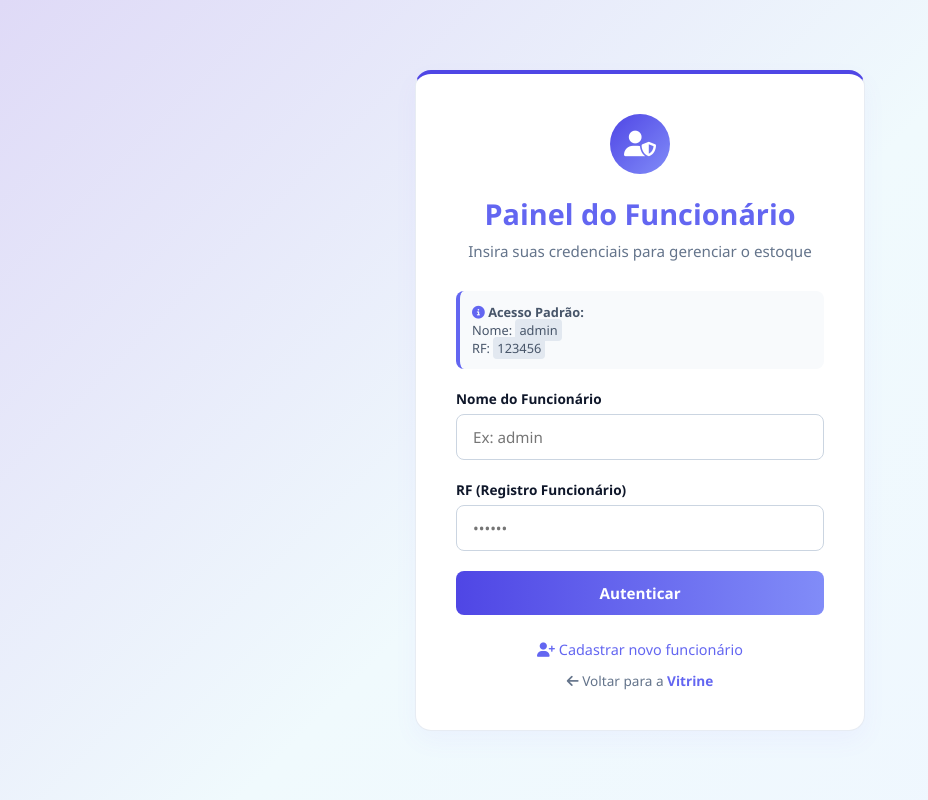
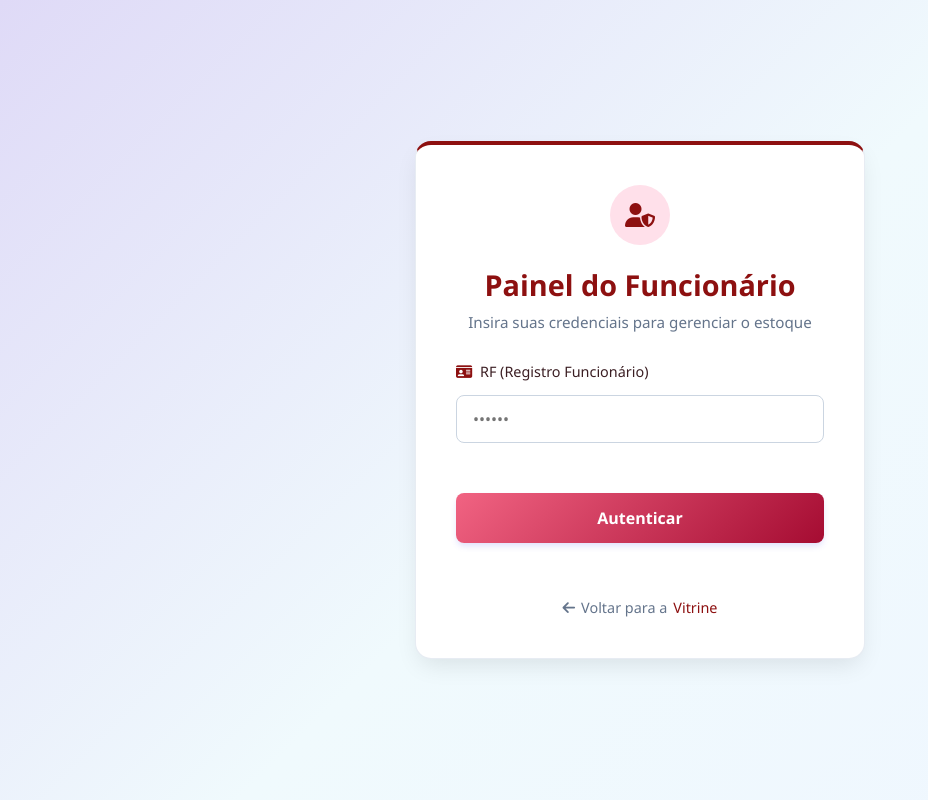
Before and after one commit to spidemyer/BookStorys, a PHP site: page /login_admin.php in a window 1280 px wide. Shown: the whole page, without its empty margins (0-928 px from the left). Run offline with PHP 8.4, Linux system fonts and the light colour scheme; some libraries are stand-ins or nearby versions.

Commit message:
ultimas correções

```diff
--- a/login_admin.php
+++ b/login_admin.php
@@ -2,37 +2,35 @@
 session_start();
 require_once 'conexao.php';
 
-// Se o funcionário já estiver logado, manda direto para o estoque
-if (isset($_SESSION['admin_logged']) && $_SESSION['admin_logged'] === true) {
-    header("Location: admin_estoque.php");
-    exit;
-}
-
 $erro = '';
 
-if ($_SERVER['REQUEST_METHOD'] == 'POST') {
-    $nome = trim($_POST['nome']);
-    $rf   = trim($_POST['rf']);
+if ($_SERVER['REQUEST_METHOD'] === 'POST') {
+    $rf = trim($_POST['rf'] ?? '');
 
+    if (!empty($rf)) {
         try {
-        // Busca o funcionário pelo registro físico (RF) e nome
-        $stmt = $conn->prepare("SELECT nome, rf FROM funcionarios WHERE nome = ? AND rf = ?");
-        $stmt->execute([$nome, $rf]);
-        $funcionario = $stmt->fetch();
+            // Busca o funcionário pelo Registro Geral (RF) no banco de dados
+            $stmt = $conn->prepare("SELECT id, nome FROM funcionarios WHERE rf = ?");
+            $stmt->execute([$rf]);
+            $funcionario = $stmt->fetch(PDO::FETCH_ASSOC);
 
             if ($funcionario) {
-            // Cria uma sessão exclusiva para o administrador
+                // Configura as variáveis de sessão administrativa
                 $_SESSION['admin_logged'] = true;
-            $_SESSION['user_nome']    = $funcionario['nome'];
-            $_SESSION['user_rf']      = $funcionario['rf'];
+                $_SESSION['user_id'] = $funcionario['id'];
+                $_SESSION['user_nome'] = $funcionario['nome'];
 
+                // Redireciona direto para o painel de gerenciamento
                 header("Location: admin_estoque.php");
                 exit;
             } else {
-            $erro = "Funcionário não encontrado ou RF incorreto.";
+                $erro = "RF inválido ou não cadastrado no sistema!";
             }
         } catch (PDOException $e) {
             $erro = "Erro no servidor: " . $e->getMessage();
+        }
+    } else {
+        $erro = "Por favor, digite o seu número de RF.";
     }
 }
 ?>
@@ -41,50 +39,45 @@ if ($_SERVER['REQUEST_METHOD'] == 'POST') {
 <head>
     <meta charset="UTF-8">
     <meta name="viewport" content="width=device-width, initial-scale=1.0">
-    <title>BookStorys - Login Administrativo</title>
+    <title>BookStorys - Login Funcionário</title>
     <link rel="stylesheet" href="css/style.css">
     <link rel="stylesheet" href="https://cdnjs.cloudflare.com/ajax/libs/font-awesome/6.4.0/css/all.min.css">
 </head>
-<body>
-    <div class="card-auth" style="border-top: 4px solid #4f46e5;">
-        <div class="logo-icon" style="background: linear-gradient(135deg, #4f46e5 0%, #818cf8 100%);">
+<body style="background-color: #f8fafc; display: flex; justify-content: center; align-items: center; min-height: 100vh; margin: 0; font-family: system-ui, -apple-system, sans-serif;">
+
+    <div class="card-auth" style="background: #ffffff; border-radius: 16px; padding: 40px; width: 100%; max-width: 450px; box-shadow: 0 10px 25px -5px rgba(0, 0, 0, 0.1); border-top: 4px solid #8d1010; box-sizing: border-box;">
+
+        <div class="logo-icon" style="background: #ffe0ea; color: #8d1010; width: 60px; height: 60px; border-radius: 50%; display: flex; align-items: center; justify-content: center; margin: 0 auto 20px auto; font-size: 1.5rem;">
             <i class="fa-solid fa-user-shield"></i>
         </div>
-        <h2>Painel do Funcionário</h2>
-        <p class="subtitle">Insira suas credenciais para gerenciar o estoque</p>
 
-        <?php if(!empty($erro)): ?>
-            <div class="msg-erro"><i class="fa-solid fa-triangle-exclamation"></i> <?= htmlspecialchars($erro) ?></div>
+        <h2 style="text-align: center; color: #8d1010; margin: 0 0 8px 0; font-size: 1.8rem; font-weight: 600;">Painel do Funcionário</h2>
+        <p class="subtitle" style="text-align: center; color: #64748b; margin: 0 0 30px 0; font-size: 0.95rem;">Insira suas credenciais para gerenciar o estoque</p>
+
+        <?php if (!empty($erro)): ?>
+            <div class="msg-erro" style="background: #fef2f2; color: #991b1b; border: 1px solid #fca5a5; padding: 12px; border-radius: 8px; margin-bottom: 20px; font-size: 0.9rem; display: flex; align-items: center; gap: 10px;">
+                <i class="fa-solid fa-triangle-exclamation"></i> <?= htmlspecialchars($erro) ?>
+            </div>
         <?php endif; ?>
 
-        <div class="info-box" style="background: #f8fafc; border-left: 4px solid #6366f1; padding: 12px; font-size: 0.8rem; color: #475569; margin-bottom: 20px; text-align: left;">
-            <i class="fa-solid fa-info-circle" style="color: #6366f1;"></i> <strong>Acesso Padrão:</strong><br>
-            Nome: <code style="background:#e2e8f0; padding:2px 4px; border-radius:4px;">admin</code><br>
-            RF: <code style="background:#e2e8f0; padding:2px 4px; border-radius:4px;">123456</code>
+        <form action="login_admin.php" method="POST" style="display: flex; flex-direction: column; gap: 20px;">
+
+            <div class="input-group" style="display: flex; flex-direction: column; gap: 8px;">
+                <label style="color: #3b1e23; font-weight: 500; font-size: 0.9rem;"><i class="fa-solid fa-id-card" style="color: #8d1010; margin-right: 4px;"></i> RF (Registro Funcionário)</label>
+                <input type="password" name="rf" placeholder="••••••" required autocomplete="off" style="width: 100%; padding: 12px 16px; border-radius: 8px; border: 1px solid #cbd5e1; font-size: 1rem; outline: none; transition: border-color 0.2s; box-sizing: border-box;">
             </div>
 
-        <form action="login_admin.php" method="POST">
-            <div class="input-group">
-                <label>Nome do Funcionário</label>
-                <input type="text" name="nome" placeholder="Ex: admin" required>
-            </div>
-            <div class="input-group">
-                <label>RF (Registro Funcionário)</label>
-                <input type="password" name="rf" placeholder="••••••" required>
-            </div>
+            <button type="submit" class="btn" style="width: 100%; padding: 14px; background: linear-gradient(135deg, #f16382 0%, #a50c32 100%); color: #ffffff; border: none; border-radius: 8px; font-size: 1rem; font-weight: 600; cursor: pointer; box-shadow: 0 4px 6px -1px rgba(99, 102, 241, 0.2); transition: opacity 0.2s; margin-top: 10px;">
+                Autenticar
+            </button>
 
-            <button type="submit" class="btn" style="background: linear-gradient(90deg, #4f46e5 0%, #818cf8 100%); width: 100%;">Autenticar</button>
-
-            <div style="margin-top: 25px; display: flex; flex-direction: column; gap: 12px; align-items: center;">
-                <a href="cadastrar_funcionario.php" class="link-bottom" style="font-size: 0.9rem; font-weight: 500; color: #6366f1; text-decoration: none; margin: 0;">
-                    <i class="fa-solid fa-user-plus"></i> Cadastrar novo funcionário
-                </a>
-
-                <a href="biblioteca.php" class="link-bottom" style="font-size: 0.85rem; color: #64748b; text-decoration: none; margin: 0;">
-                    <i class="fa-solid fa-arrow-left"></i> Voltar para a <span style="color: #6366f1; font-weight: 600;">Vitrine</span>
+            <div style="margin-top: 10px; text-align: center;">
+                <a href="biblioteca.php" class="link-bottom" style="color: #64748b; text-decoration: none; font-size: 0.9rem; display: inline-flex; align-items: center; gap: 6px; transition: color 0.2s;">
+                    <i class="fa-solid fa-arrow-left"></i> Voltar para a <span style="color: #8d1010; font-weight: 500;">Vitrine</span>
                 </a>
             </div>
         </form>
     </div>
+
 </body>
 </html>
```
Also changed, not shown: admin_estoque.php (+9 -14 lines), alugar.php (+16 -14 lines), biblioteca.php (+14 -13 lines), cadastrar_funcionario.php (+9 -1 lines), cadastrar_livro_action.php (+15 -15 lines), cadastro.php (+24 -17 lines), editar_livro_action.php (+10 -9 lines), editar_prazo_action.php (+11 -12 lines), index.php (+2 -8 lines). Lines whose indentation alone changed are shown as unchanged.
